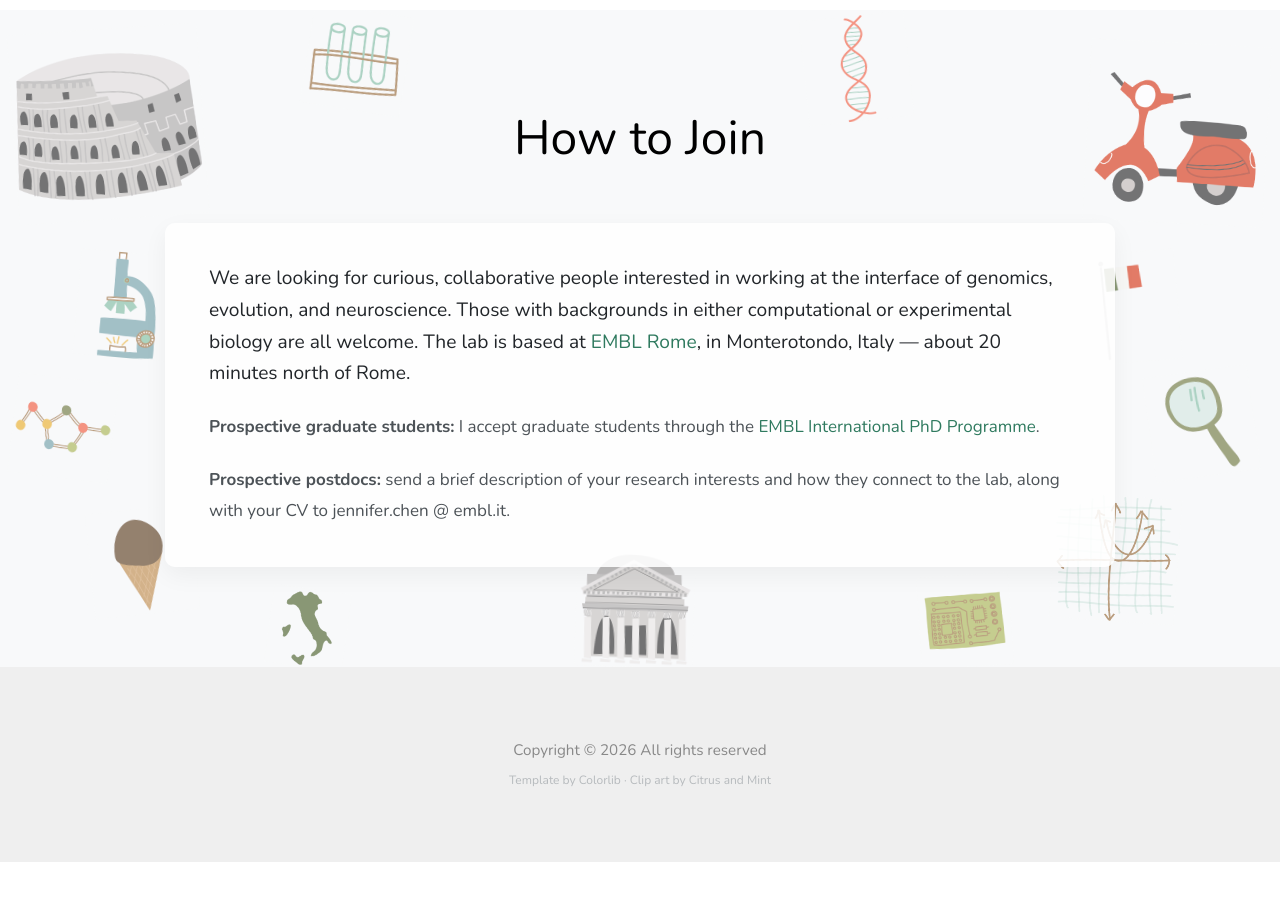
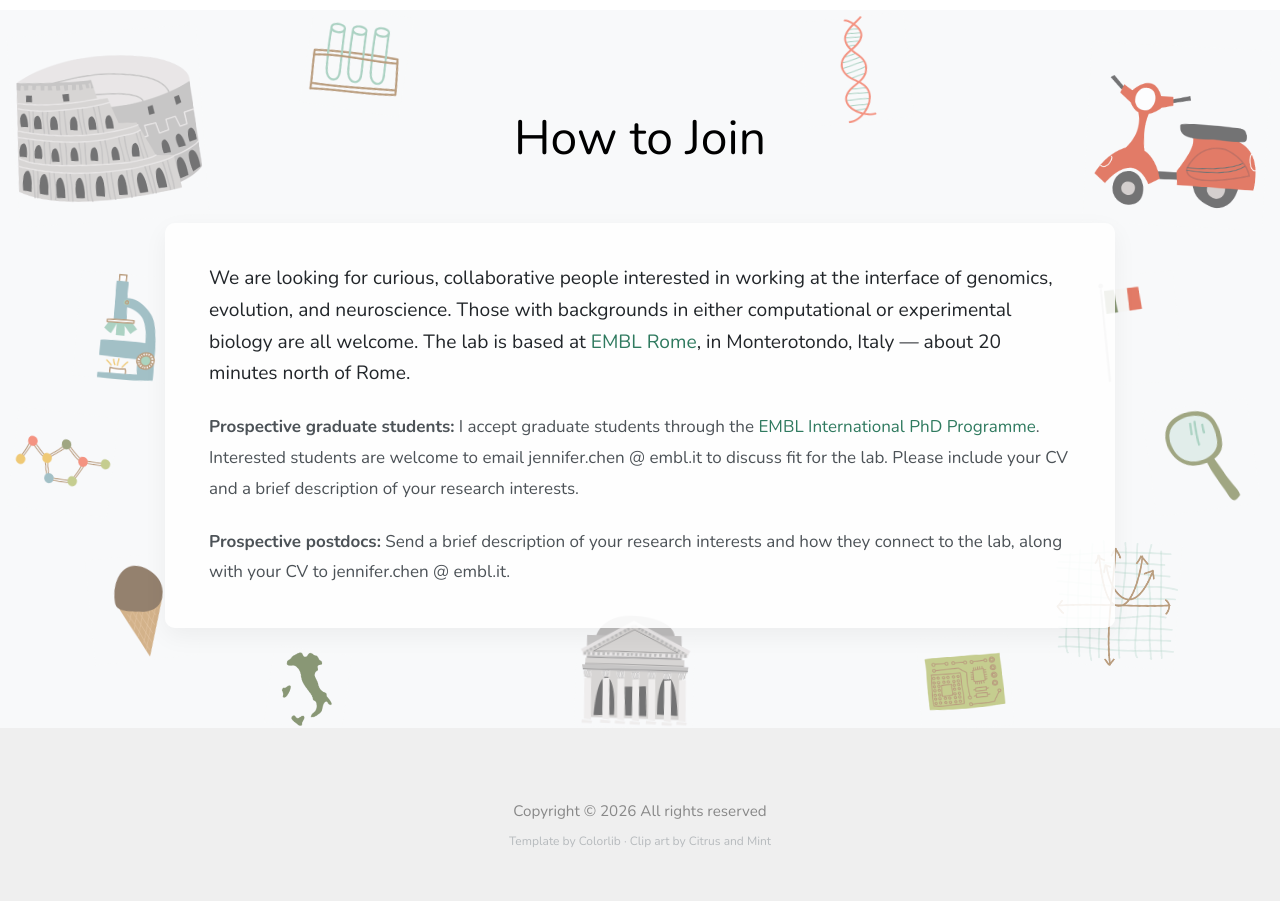
Before and after one commit to jjenny/jjenny.github.io, a plain HTML site: page index.html in a window 1280 px wide. Shown: the part 4533-5434 px from the top of the page. Before the commit the page ends 5395 px from the top, so only its background shows below. Drawn offline with nearby package versions, Linux system fonts and the light colour scheme.

Commit message:
edited text

```diff
--- a/index.html
+++ b/index.html
@@ -383,9 +383,9 @@
 
           <p class="intro-lead">We are looking for curious, collaborative people interested in working at the interface of genomics, evolution, and neuroscience. Those with backgrounds in either computational or experimental biology are all welcome. The lab is based at <a href="https://www.embl.org/sites/rome/" target="_blank" rel="noopener">EMBL Rome</a>, in Monterotondo, Italy &mdash; about 20 minutes north of Rome.</p>
 
-          <p><strong>Prospective graduate students:</strong> I accept graduate students through the <a href="https://www.embl.org/about/info/embl-international-phd-programme/application/" target="_blank" rel="noopener">EMBL International PhD Programme</a>.</p>
+          <p><strong>Prospective graduate students:</strong> I accept graduate students through the <a href="https://www.embl.org/about/info/embl-international-phd-programme/application/" target="_blank" rel="noopener">EMBL International PhD Programme</a>. Interested students are welcome to email jennifer.chen @ embl.it to discuss fit for the lab. Please include your CV and a brief description of your research interests.</p>
 
-          <p><strong>Prospective postdocs:</strong> send a brief description of your research interests and how they connect to the lab, along with your CV to jennifer.chen @ embl.it.</p>
+          <p><strong>Prospective postdocs:</strong> Send a brief description of your research interests and how they connect to the lab, along with your CV to jennifer.chen @ embl.it.</p>
 
 
         </div>
```
